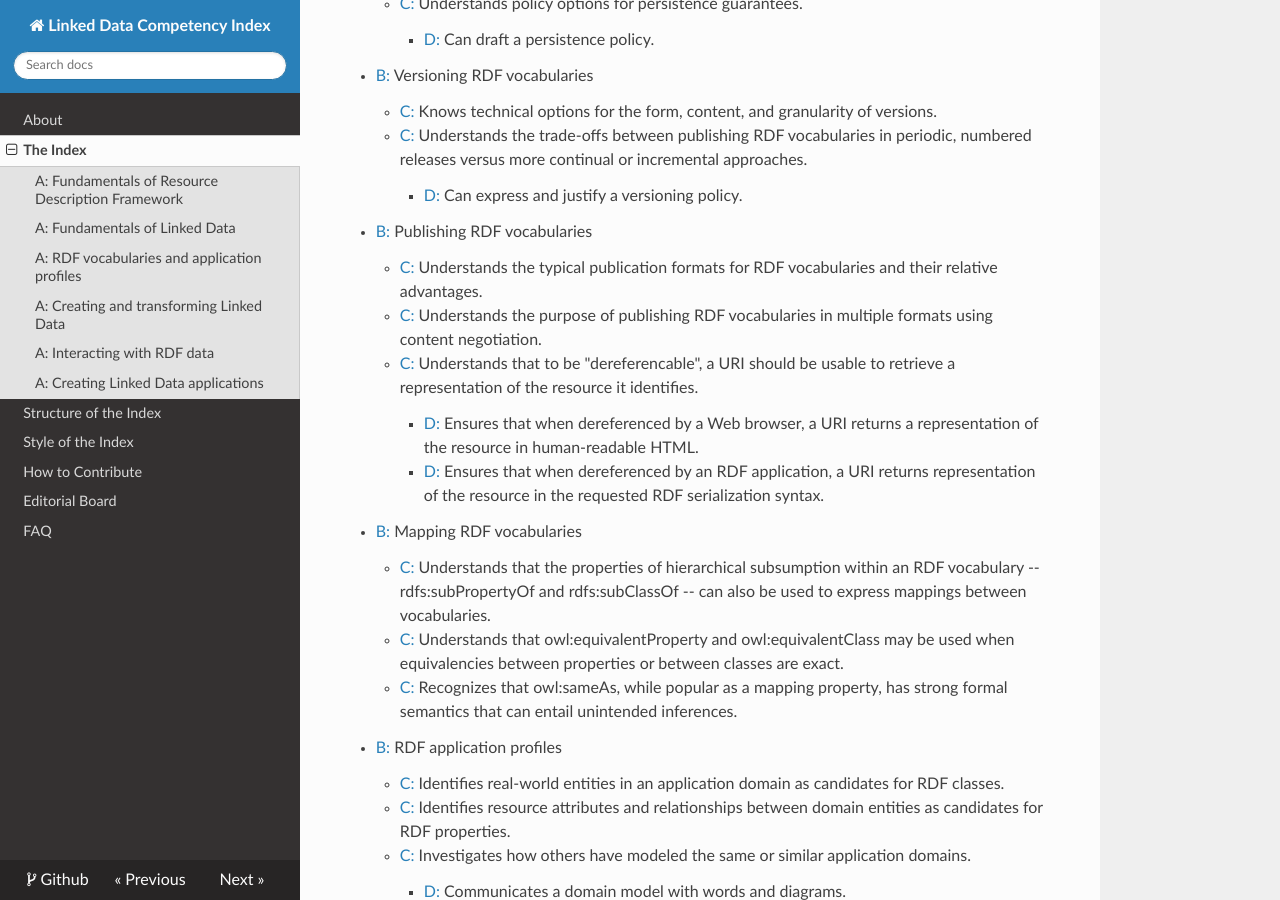
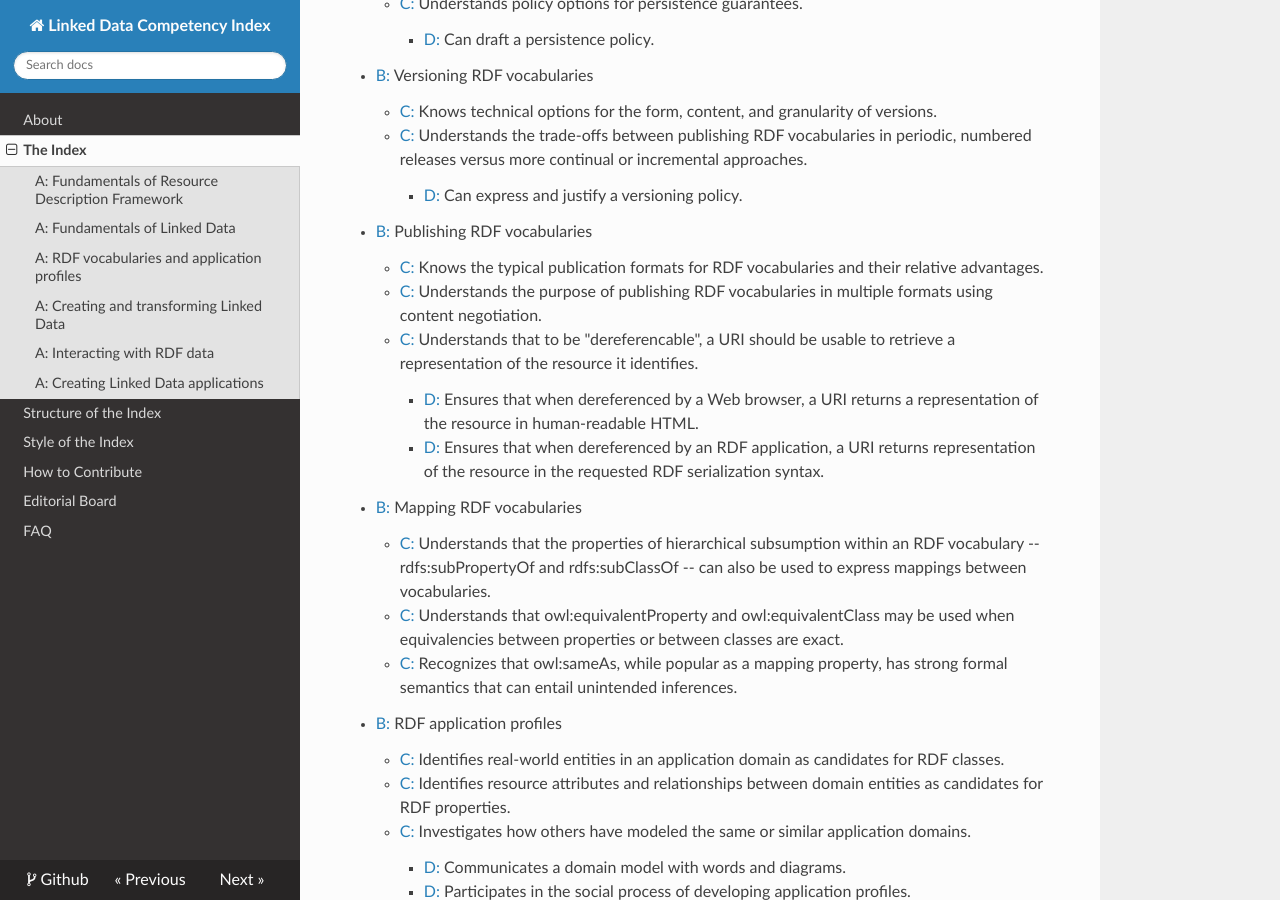
Before and after one commit to dcmi/ldci, an MkDocs documentation site: the page built from docs/D2695955.md, in a window 1280 px wide and 900 px high, scrolled down 3524 px. Built offline with MkDocs 1.6.1, drawn with Linux system fonts in a browser that asks for light colours; nearby versions of some CDN libraries; old or Windows-style settings are respelled for this version of MkDocs.

Commit message:
Update D2695955.md
One does not "understand" a  format (particularly an RDF format!). "Knows" is better.

```diff
--- a/docs/D2695955.md
+++ b/docs/D2695955.md
@@ -89,7 +89,7 @@ Note: Hover over a code to see its URI.  Click on a code to visit its full defin
     * [C:](http://asn.desire2learn.com/resources/S2742456) Understands the trade-offs between publishing RDF vocabularies in periodic, numbered releases versus more continual or incremental approaches.
         * [D:](http://asn.desire2learn.com/resources/S2731574) Can express and justify a versioning policy.
 * [B:](http://asn.desire2learn.com/resources/S2696061) Publishing RDF vocabularies
-    * [C:](http://asn.desire2learn.com/resources/S2731575) Understands the typical publication formats for RDF vocabularies and their relative advantages.
+    * [C:](http://asn.desire2learn.com/resources/S2731575) Knows the typical publication formats for RDF vocabularies and their relative advantages.
     * [C:](http://asn.desire2learn.com/resources/S2731576) Understands the purpose of publishing RDF vocabularies in multiple formats using content negotiation.
     * [C:](http://asn.desire2learn.com/resources/S2742457) Understands that to be "dereferencable", a URI should be usable to retrieve a representation of the resource it identifies.
         * [D:](http://asn.desire2learn.com/resources/S2742458) Ensures that when dereferenced by a Web browser, a URI returns a representation of the resource in human-readable HTML.
```
